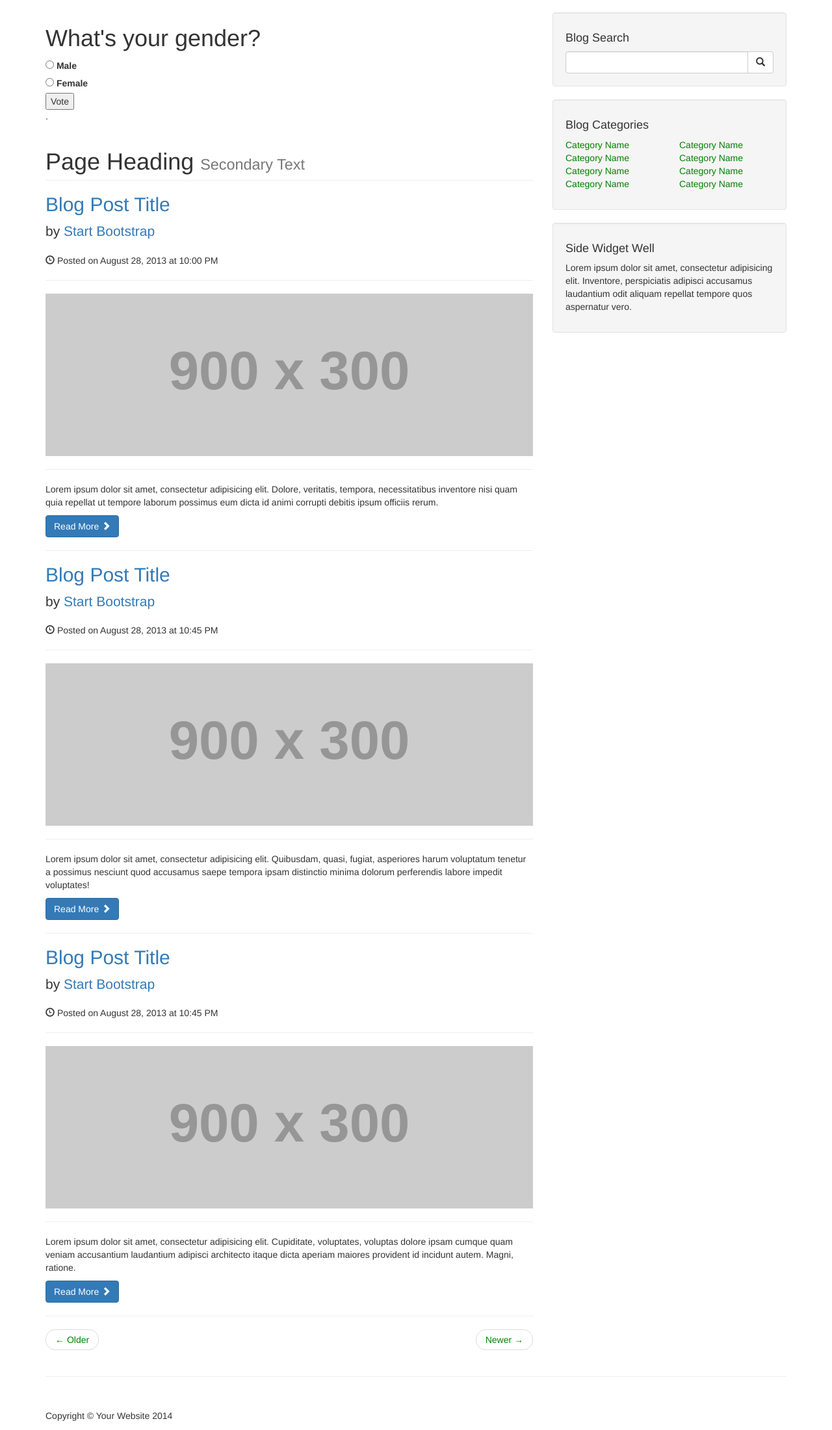
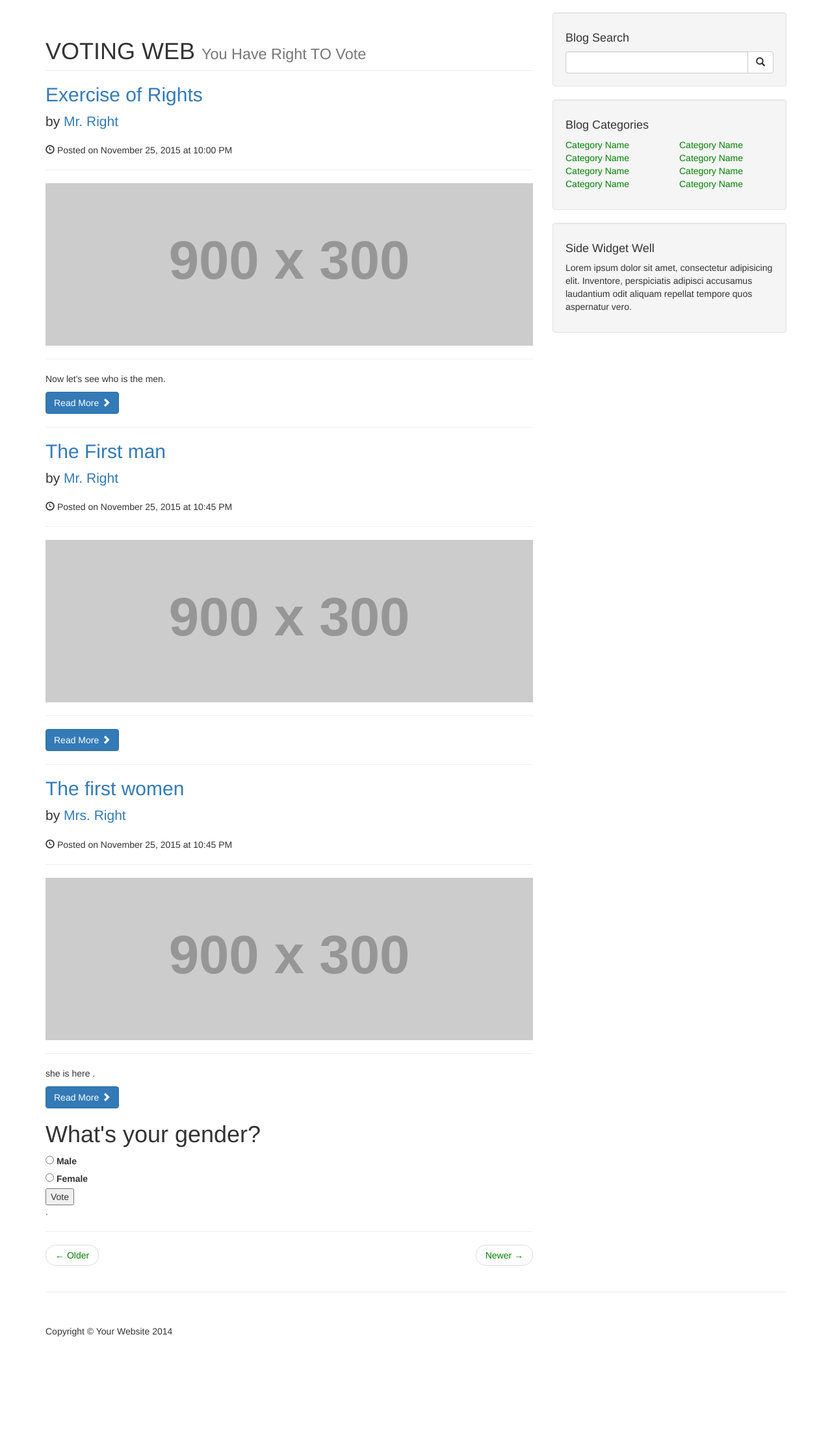
Before and after one commit to NameNolen/Django-workshop, a Django app: page /polls/3/ in a window 1280 px wide. Shown: the part 51-2252 px from the top of the page at 65% size. After the commit the page ends 2108 px from the top, so only its background shows below. Run offline with Django 3.2, Linux system fonts and the light colour scheme; data comes from the database, SQL or seed files in the repository; grey boxes labelled with a size stand in for pictures from a placeholder-image service; some libraries are stand-ins or nearby versions.

Commit message:
modified:   mysite/polls/templates/polls/base.html

```diff
--- a/mysite/polls/templates/polls/base.html
+++ b/mysite/polls/templates/polls/base.html
@@ -69,59 +69,60 @@
             <!-- Blog Entries Column -->
             <div class="col-md-8">
 
-                {% block content %}{% endblock %}.
+
 
                 <h1 class="page-header">
-                    Page Heading
-                    <small>Secondary Text</small>
+                    VOTING WEB
+                    <small>You Have Right TO Vote</small>
                 </h1>
 
                 <!-- First Blog Post -->
                 <h2>
-                    <a href="#">Blog Post Title</a>
+                    <a href="#">Exercise of Rights</a>
                 </h2>
                 <p class="lead">
-                    by <a href="index.php">Start Bootstrap</a>
+                    by <a href="index.php">Mr. Right</a>
                 </p>
-                <p><span class="glyphicon glyphicon-time"></span> Posted on August 28, 2013 at 10:00 PM</p>
+                <p><span class="glyphicon glyphicon-time"></span> Posted on November 25, 2015 at 10:00 PM</p>
                 <hr>
                 <img class="img-responsive" src="http://placehold.it/900x300" alt="">
                 <hr>
-                <p>Lorem ipsum dolor sit amet, consectetur adipisicing elit. Dolore, veritatis, tempora, necessitatibus inventore nisi quam quia repellat ut tempore laborum possimus eum dicta id animi corrupti debitis ipsum officiis rerum.</p>
+                <p>Now let's see who is the men.</p>
                 <a class="btn btn-primary" href="#">Read More <span class="glyphicon glyphicon-chevron-right"></span></a>
 
                 <hr>
 
                 <!-- Second Blog Post -->
                 <h2>
-                    <a href="#">Blog Post Title</a>
+                    <a href="#">The First man</a>
                 </h2>
                 <p class="lead">
-                    by <a href="index.php">Start Bootstrap</a>
+                    by <a href="#">Mr. Right</a>
                 </p>
-                <p><span class="glyphicon glyphicon-time"></span> Posted on August 28, 2013 at 10:45 PM</p>
+                <p><span class="glyphicon glyphicon-time"></span> Posted on  November 25, 2015 at 10:45 PM</p>
                 <hr>
                 <img class="img-responsive" src="http://placehold.it/900x300" alt="">
                 <hr>
-                <p>Lorem ipsum dolor sit amet, consectetur adipisicing elit. Quibusdam, quasi, fugiat, asperiores harum voluptatum tenetur a possimus nesciunt quod accusamus saepe tempora ipsam distinctio minima dolorum perferendis labore impedit voluptates!</p>
+                <p></p>
                 <a class="btn btn-primary" href="#">Read More <span class="glyphicon glyphicon-chevron-right"></span></a>
 
                 <hr>
 
                 <!-- Third Blog Post -->
                 <h2>
-                    <a href="#">Blog Post Title</a>
+                    <a href="#">The first women</a>
                 </h2>
                 <p class="lead">
-                    by <a href="index.php">Start Bootstrap</a>
+                    by <a href="#">Mrs. Right</a>
                 </p>
-                <p><span class="glyphicon glyphicon-time"></span> Posted on August 28, 2013 at 10:45 PM</p>
+                <p><span class="glyphicon glyphicon-time"></span> Posted on November 25, 2015 at 10:45 PM</p>
                 <hr>
                 <img class="img-responsive" src="http://placehold.it/900x300" alt="">
                 <hr>
-                <p>Lorem ipsum dolor sit amet, consectetur adipisicing elit. Cupiditate, voluptates, voluptas dolore ipsam cumque quam veniam accusantium laudantium adipisci architecto itaque dicta aperiam maiores provident id incidunt autem. Magni, ratione.</p>
+                <p>she is here .</p>
                 <a class="btn btn-primary" href="#">Read More <span class="glyphicon glyphicon-chevron-right"></span></a>
 
+            {% block content %}{% endblock %}.
                 <hr>
 
                 <!-- Pager -->
@@ -150,6 +151,7 @@
                         </button>
                         </span>
                     </div>
+
                     <!-- /.input-group -->
                 </div>
 
```
